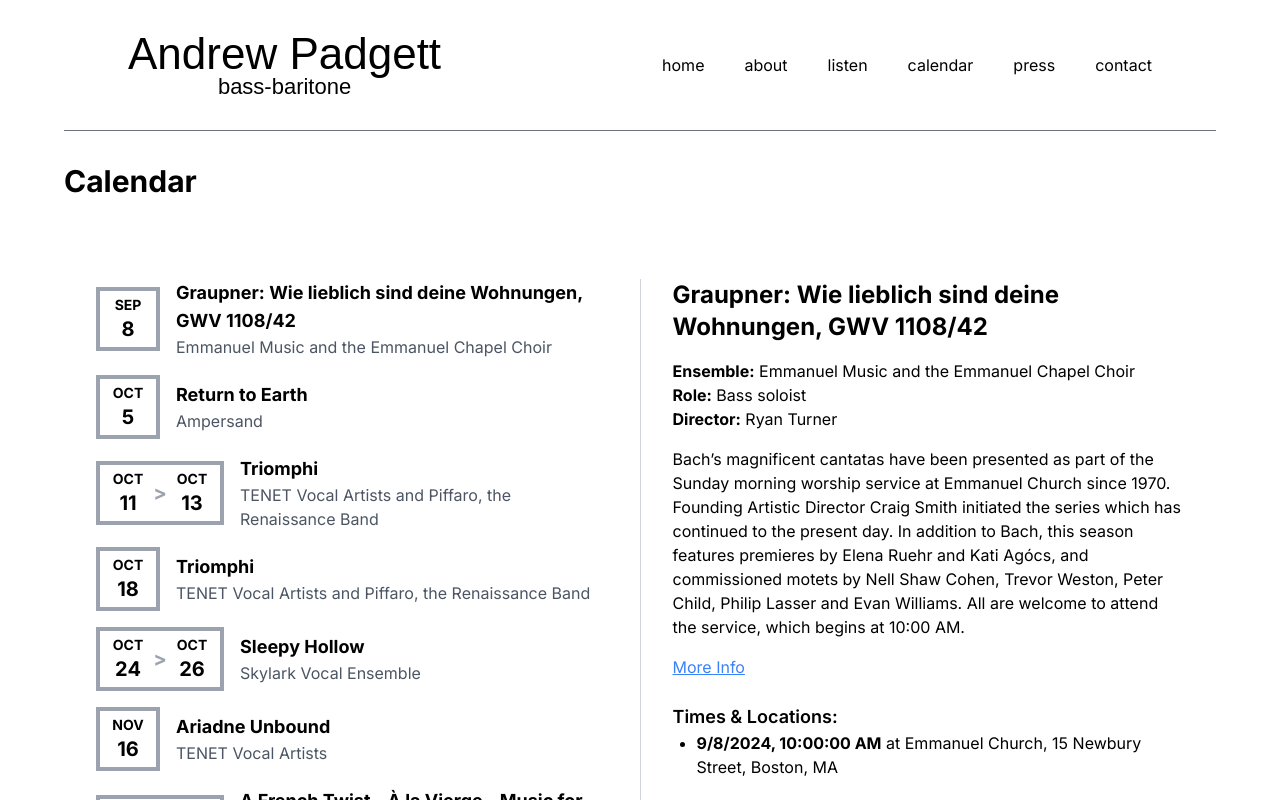
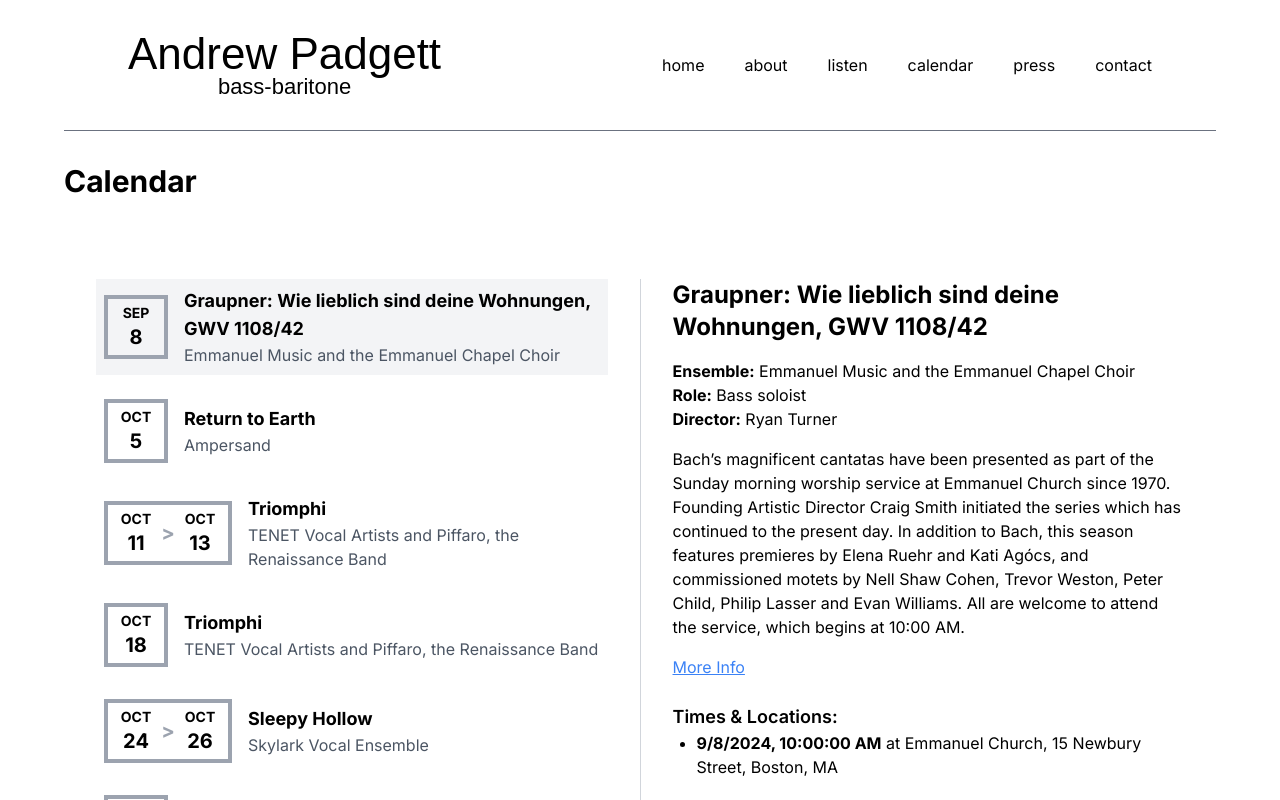
Before and after one commit to VoxAntiqua/andrew-padgett-website, a Next.js app: page /calendar in a window 1280 px wide. Shown: the top 800 px of the page. Built offline with nearby package versions, Linux system fonts and the light colour scheme; a web font is replaced by a local one.

Commit message:
Implemented selected event highlighting and transitions for event details

```diff
--- a/app/calendar/page.tsx
+++ b/app/calendar/page.tsx
@@ -1,28 +1,31 @@
 'use client'
 
-import React, {useState} from "react"
-import { events } from "../lib/calendarData"
-import { Event, TimeLocation } from "../lib/definitions"
-import EventsList from "../ui/calendar/EventsList"
-import EventDetails from "../ui/calendar/EventDetails"
+import React, { useState } from "react";
+import { events } from "../lib/calendarData";
+import { Event } from "../lib/definitions";
+import EventsList from "../ui/calendar/EventsList";
+import EventDetails from "../ui/calendar/EventDetails";
 
 export default function Calendar() {
-    const [selectedEvent, setSelectedEvent] = useState<Event | null>(events[0])
+  const [selectedEvent, setSelectedEvent] = useState<Event | null>(events[0]);
+
   return (
-      <section className='p-8 lg:px-16'>
-        <div className='container'>
-          <h2 className='mb-12 text-3xl font-bold'>Calendar</h2>
+    <section className="p-8 lg:px-16">
+      <div className="container">
+        <h2 className="mb-12 text-3xl font-bold">Calendar</h2>
         <div className="flex justify-center items-start p-8">
           {/* Left Side: Events List */}
-      <EventsList events={events} onSelectEvent={setSelectedEvent} />
+          <EventsList events={events} onSelectEvent={setSelectedEvent} selectedEvent={selectedEvent} />
 
           {/* Vertical Divider */}
           <div className="border-l border-gray-300 mx-8 h-auto self-stretch"></div>
 
-      {/* Right Side: Event Details */}
-      {selectedEvent && <EventDetails event={selectedEvent} />}
+          {/* Right Side: Event Details with fade-in effect */}
+          {selectedEvent && (
+            <EventDetails event={selectedEvent} key={selectedEvent.id} />
+          )}
         </div>
       </div>
     </section>
-    )
+  );
 }
--- a/app/ui/calendar/EventDetails.tsx
+++ b/app/ui/calendar/EventDetails.tsx
@@ -1,5 +1,6 @@
 import React from "react";
-import { Event, TimeLocation } from "@/app/lib/definitions";
+import { Event } from "@/app/lib/definitions";
+import { motion } from "framer-motion";  // Import motion from framer-motion
 
 interface EventDetailsProps {
   event: Event;
@@ -7,7 +8,13 @@ interface EventDetailsProps {
 
 const EventDetails: React.FC<EventDetailsProps> = ({ event }) => {
   return (
-      <div className="w-1/2">
+    <motion.div
+      className="w-1/2"
+      initial={{ opacity: 0 }}  // Initial state: hidden
+      animate={{ opacity: 1 }}  // Animate to: fully visible
+      exit={{ opacity: 0 }}     // Exit state: hidden again
+      transition={{ duration: 0.5 }}  // Transition duration of 0.5 seconds
+    >
       <h2 className="text-2xl font-bold mb-4">{event.title}</h2>
       <p>
         <strong>Ensemble:</strong> <a href={event.ensemble.url}>{event.ensemble.name}</a>
@@ -28,7 +35,7 @@ const EventDetails: React.FC<EventDetailsProps> = ({ event }) => {
           </li>
         ))}
       </ul>
-      </div>
+    </motion.div>
   );
 };
 
--- a/app/ui/calendar/EventsList.tsx
+++ b/app/ui/calendar/EventsList.tsx
@@ -4,9 +4,10 @@ import { Event } from "@/app/lib/definitions";
 interface EventsListProps {
   events: Event[];
   onSelectEvent: (event: Event) => void;
+  selectedEvent: Event | null;
 }
 
-const EventsList: React.FC<EventsListProps> = ({ events, onSelectEvent }) => {
+const EventsList: React.FC<EventsListProps> = ({ events, onSelectEvent, selectedEvent }) => {
   // Function to format a single date
   const formatDate = (time: string) => {
     const date = new Date(time);
@@ -26,7 +27,9 @@ const EventsList: React.FC<EventsListProps> = ({ events, onSelectEvent }) => {
         return (
           <li
             key={event.id}
-            className="cursor-pointer flex items-center"
+            className={`cursor-pointer flex items-center p-2  ${
+              selectedEvent?.id === event.id ? "bg-gray-100 " : "hover:bg-gray-50"
+            }`}
             onClick={() => onSelectEvent(event)}
           >
             {/* Date Section */}
```
Lines whose indentation alone changed are shown as unchanged.
